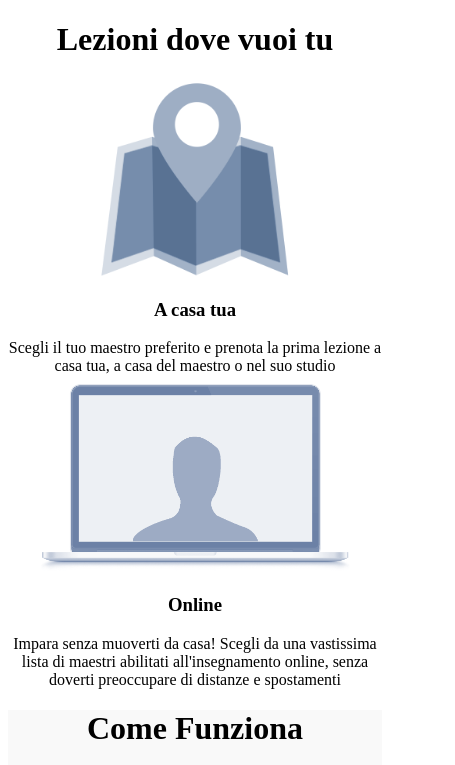
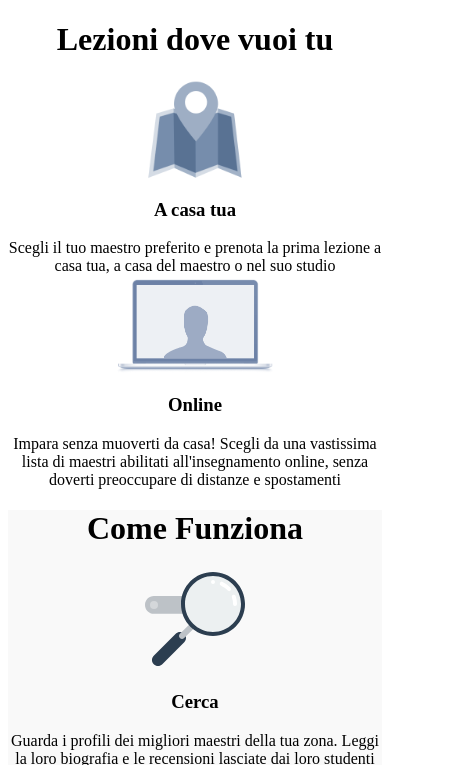
Before and after one commit to GAlessi/html-css-resp-wannabe, a plain HTML site: page index.html in a window 390 px wide. Shown: the top 765 px of the page, 455 px wide, since content can reach past the window. Drawn offline with Linux system fonts and the light colour scheme.

Commit message:
Completamento esercizio

```diff
--- a/css/mediaquery_style.css
+++ b/css/mediaquery_style.css
@@ -1,12 +1,21 @@
 @media screen and (max-width: 420px) {
+
+    img {
+     max-height: 100px;
+    }
 
     .row{
         width: 100%;
         margin: auto;
     }
 
-    #lezioni .row>.left, #lezioni .row>.right{
+    .row, #lezioni .row>.left, #lezioni .row>.right{
         width: 100%;
         float: none;
     }
+
+    #steps .row>.left, #steps .row>.central, #steps .row>.right {
+    float: none;
+    width: 100%;
+    }
 }
```
